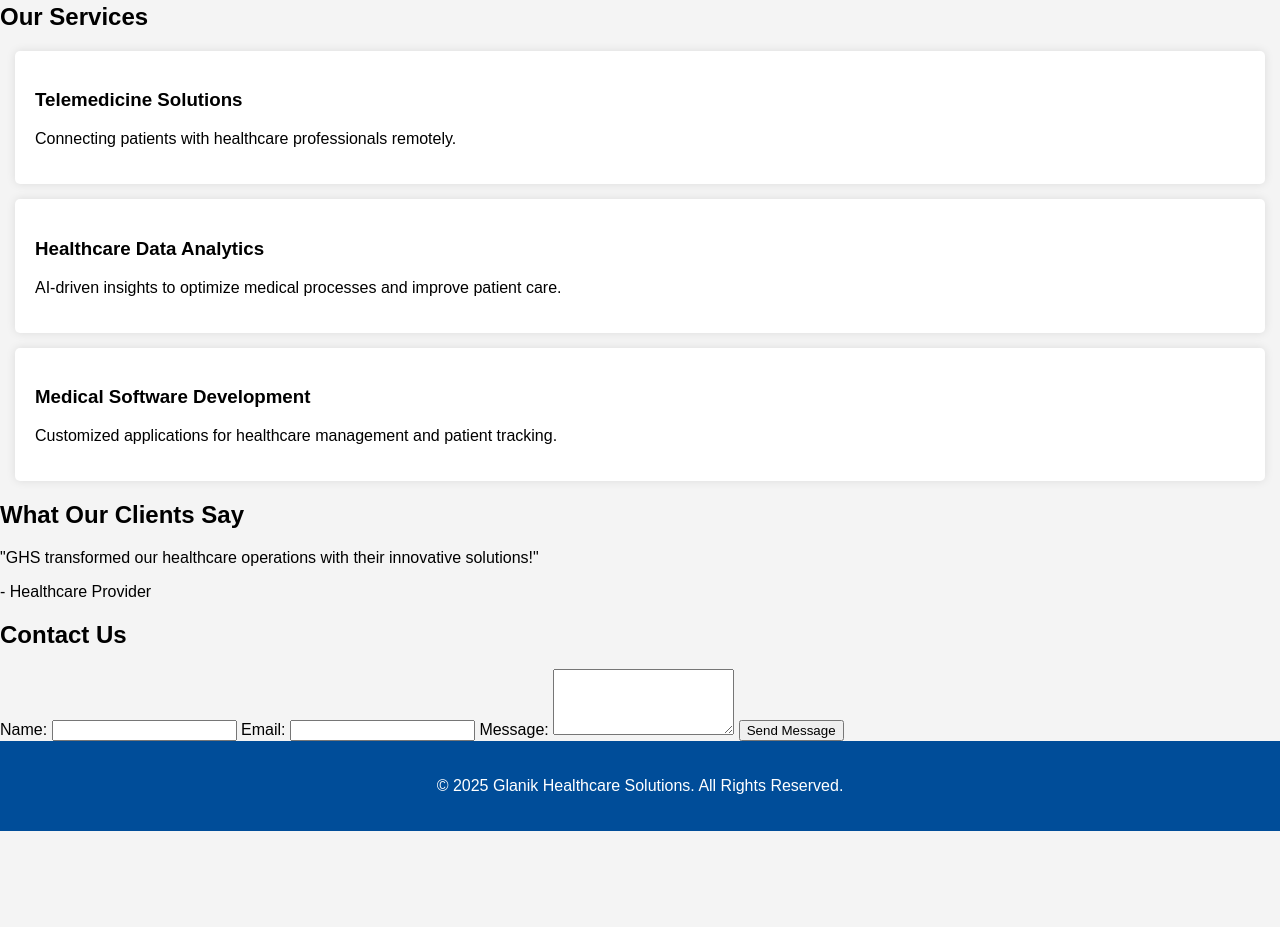
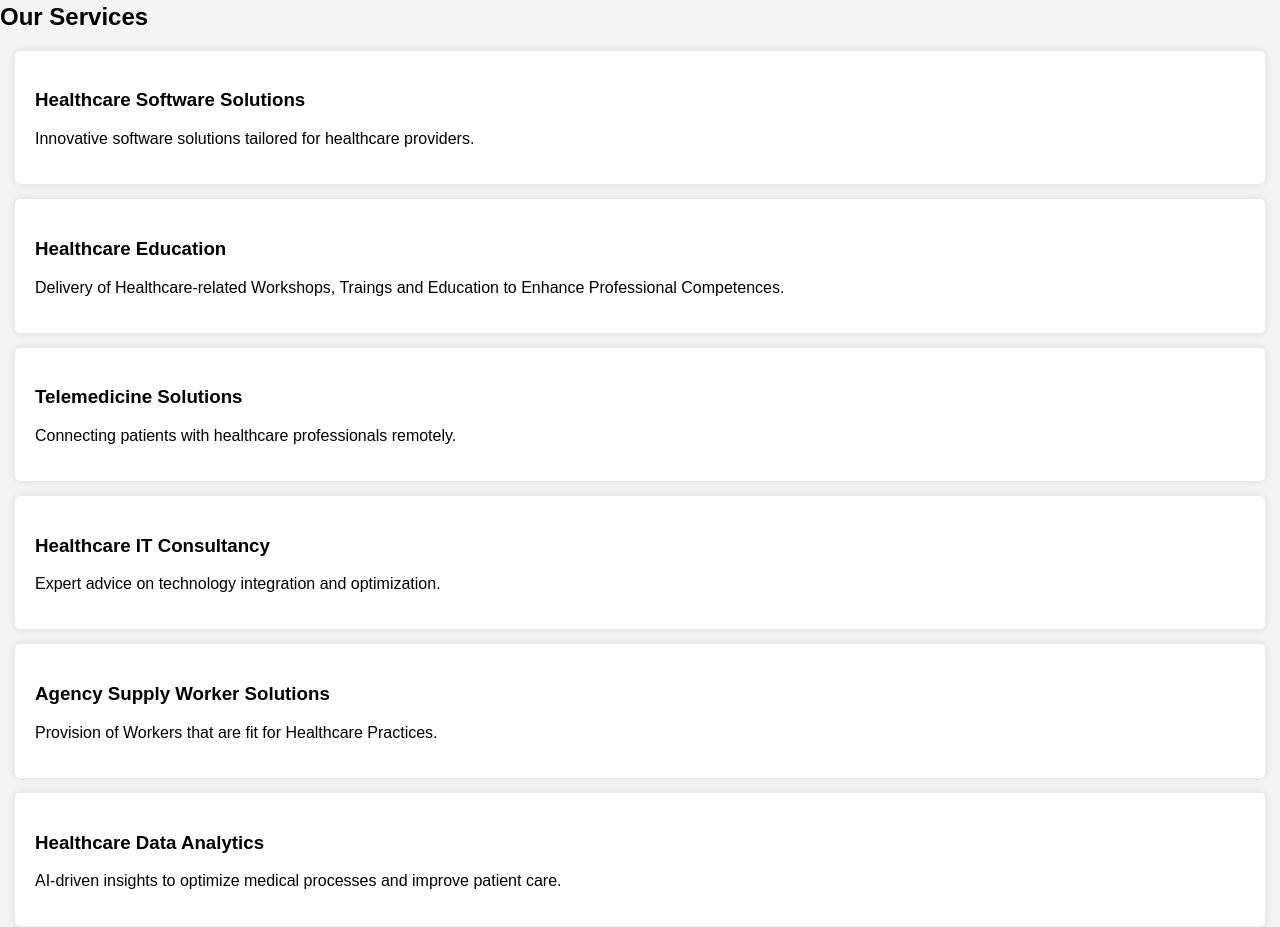
Before and after one commit to Oreire/ghs-web-app, a plain HTML site: page app/index.html in a window 1280 px wide. Shown: the part 337-1264 px from the top of the page. Before the commit the page ends 1168 px from the top, so only its background shows below. Drawn offline with Linux system fonts and the light colour scheme.

Commit message:
updatse to website contents

```diff
--- a/app/index.html
+++ b/app/index.html
@@ -35,8 +35,24 @@
     <section id="services">
         <h2>Our Services</h2>
         <div class="service-card">
+            <h3>Healthcare Software Solutions</h3>
+            <p>Innovative software solutions tailored for healthcare providers.</p>
+        </div>
+        <div class="service-card">
+            <h3>Healthcare Education</h3>
+            <p>Delivery of Healthcare-related Workshops, Traings and Education to Enhance Professional Competences.</p>
+        </div>
+        <div class="service-card">
             <h3>Telemedicine Solutions</h3>
             <p>Connecting patients with healthcare professionals remotely.</p>
+        </div>
+        <div class="service-card">
+            <h3>Healthcare IT Consultancy</h3>
+            <p>Expert advice on technology integration and optimization.</p>
+        </div>
+        <div class="service-card">
+            <h3>Agency Supply Worker Solutions</h3>
+            <p>Provision of Workers that are fit for Healthcare Practices.</p>
         </div>
         <div class="service-card">
             <h3>Healthcare Data Analytics</h3>
```
Also changed, not shown: 1 other file.
